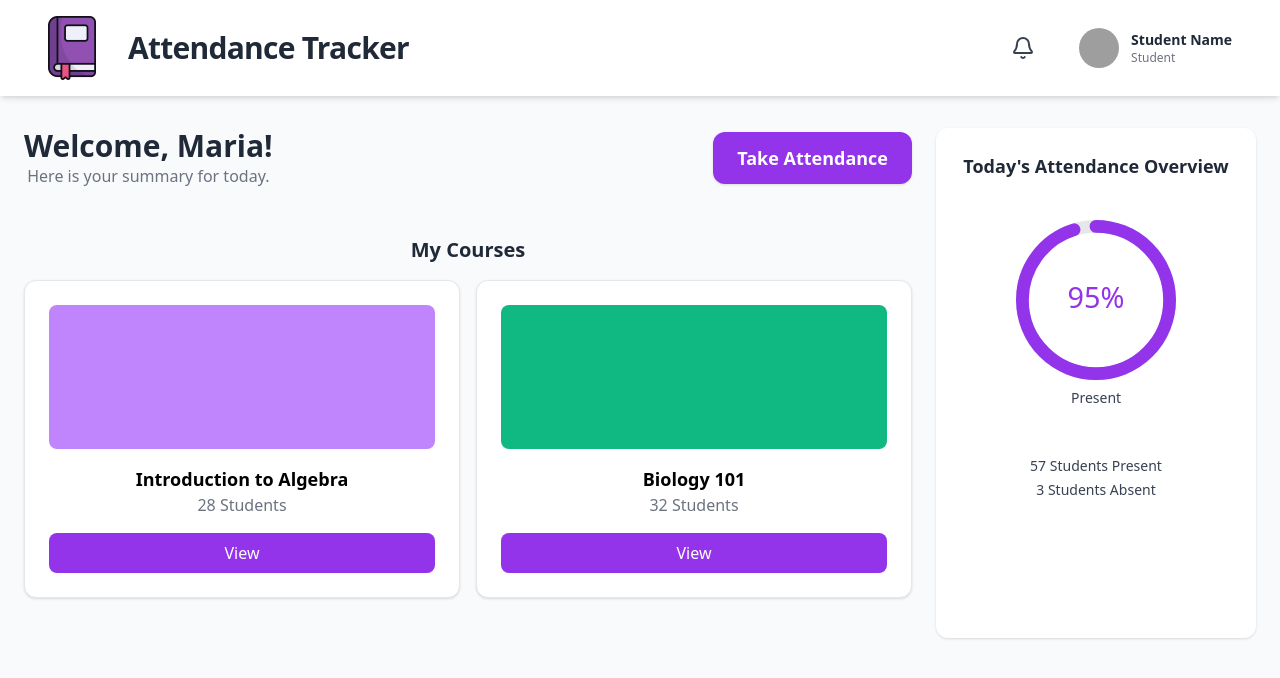
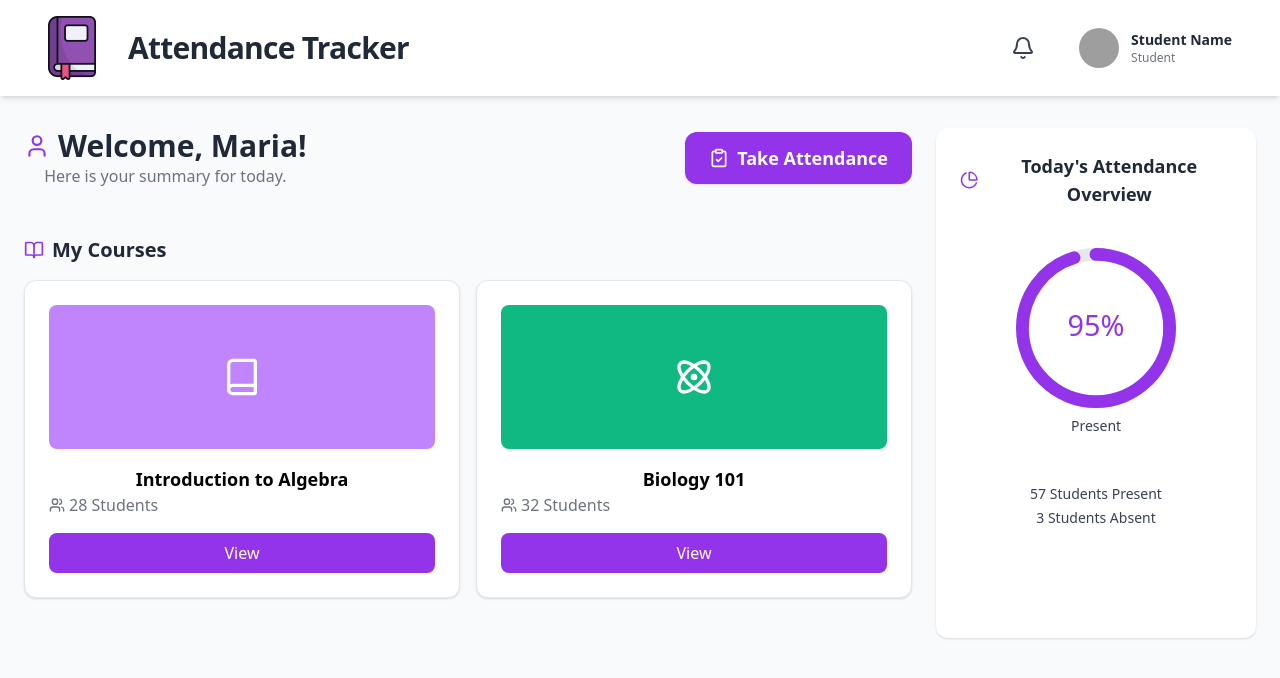
Before and after one commit to raghad006/Student-Attendance-Progress-Tracker, a React (Create React App) app in the folder frontend/: page / in a window 1280 px wide. Shown: the top 678 px of the page. Built offline with nearby package versions, Linux system fonts and the light colour scheme; grey boxes are pictures that could not be loaded.

Commit message:
Added icones usin lucide-react

```diff
--- a/frontend/src/Teacher/AttendancePage.jsx
+++ b/frontend/src/Teacher/AttendancePage.jsx
@@ -1,6 +1,6 @@
 import React, { useState } from "react";
-import { ChevronDown } from "lucide-react";
-import Header from "../components/Header"; // adjust the path
+import { ChevronDown, User, CheckCircle, FileEdit } from "lucide-react";
+import Header from "../components/Header";
 
 const initialStudents = [
   { id: 1, name: "Alex Johnson", attendance: "Absent", note: "" },
@@ -57,8 +57,10 @@ const AttendancePage = () => {
   return (
     <div>
       <Header userType="teacher" />
+
       <div className="p-10 w-full max-w-7xl mx-auto bg-gray-50 min-h-screen mt-24">
         <div className="bg-white rounded-3xl shadow-lg p-8 overflow-visible relative">
+
           <div className="flex justify-between items-center mb-8 flex-wrap gap-4">
             <h1 className="text-3xl font-extrabold text-gray-800">Attendance</h1>
             <div className="relative w-80">
@@ -88,7 +90,7 @@ const AttendancePage = () => {
             </button>
 
             <button
-              onClick={() => window.location.href = "/dashboard"}
+              onClick={() => (window.location.href = "/dashboard")}
               className="bg-gray-100 text-gray-800 px-4 py-2 rounded-xl hover:bg-gray-200 transition shadow-md"
             >
               Back to Dashboard
@@ -99,12 +101,36 @@ const AttendancePage = () => {
             <table className="w-full text-sm">
               <thead className="text-gray-600 bg-gray-100">
                 <tr>
-                  <th className="p-3 text-left">ID</th>
-                  <th className="p-3 text-left">Student</th>
-                  <th className="p-3 text-left">Attendance</th>
-                  <th className="p-3 text-left">Note</th>
+                  <th className="p-3 text-left">
+                    <div className="flex items-center gap-2">
+                      <User size={16} />
+                      ID
+                    </div>
+                  </th>
+
+                  <th className="p-3 text-left">
+                    <div className="flex items-center gap-2">
+                      <User size={16} />
+                      Student
+                    </div>
+                  </th>
+
+                  <th className="p-3 text-left">
+                    <div className="flex items-center gap-2">
+                      <CheckCircle size={16} />
+                      Attendance
+                    </div>
+                  </th>
+
+                  <th className="p-3 text-left">
+                    <div className="flex items-center gap-2">
+                      <FileEdit size={16} />
+                      Note
+                    </div>
+                  </th>
                 </tr>
               </thead>
+
               <tbody className="text-gray-900">
                 {filteredStudents.map((student, index) => (
                   <tr
@@ -113,6 +139,7 @@ const AttendancePage = () => {
                   >
                     <td className="p-3 font-medium">{student.id}</td>
                     <td className="p-3">{student.name}</td>
+
                     <td className="p-3 relative">
                       <button
                         onClick={() =>
@@ -147,6 +174,7 @@ const AttendancePage = () => {
                         </div>
                       )}
                     </td>
+
                     <td className="p-3">
                       <input
                         type="text"
@@ -158,6 +186,7 @@ const AttendancePage = () => {
                     </td>
                   </tr>
                 ))}
+
                 {filteredStudents.length === 0 && (
                   <tr>
                     <td colSpan="4" className="text-center py-6 text-gray-500">
--- a/frontend/src/Teacher/BiologyPage.jsx
+++ b/frontend/src/Teacher/BiologyPage.jsx
@@ -1,4 +1,4 @@
-import React, { useState } from "react";
+ import React, { useState } from "react";
 import { useNavigate } from "react-router-dom";
 import Header from "../components/Header";
 
@@ -6,14 +6,12 @@ export default function BiologyPage() {
   const navigate = useNavigate();
   const [selectedStudent, setSelectedStudent] = useState(null);
   const [searchTerm, setSearchTerm] = useState("");
-  const [selectedDate, setSelectedDate] = useState("");
 
-  const students = [
+ const students = [
     {
       name: "Diana Prince",
       id: "ID-98762",
       grade: 4.8,
-      note: "Excellent work on lab, perfect attendance.",
       avatar: "",
       fullId: "987654324",
       course: "Biology 101",
@@ -27,7 +25,6 @@ export default function BiologyPage() {
       name: "Malak Wael",
       id: "ID-98761",
       grade: 2.7,
-      note: "Multiple absences due to medical appointments.",
       avatar: "",
       fullId: "987654325",
       course: "Biology 101",
@@ -41,7 +38,6 @@ export default function BiologyPage() {
       name: "Ethan Hunt",
       id: "ID-98760",
       grade: 3.9,
-      note: "Needs improvement in lab work.",
       avatar: "",
       fullId: "987654326",
       course: "Biology 101",
@@ -55,7 +51,6 @@ export default function BiologyPage() {
       name: "Fatima Ali",
       id: "ID-98759",
       grade: 4.5,
-      note: "Excellent participation.",
       avatar: "",
       fullId: "987654327",
       course: "Biology 101",
@@ -69,7 +64,6 @@ export default function BiologyPage() {
       name: "Alex Johnson",
       id: "ID-98758",
       grade: 3.3,
-      note: "Needs to improve lab reports.",
       avatar: "",
       fullId: "987654328",
       course: "Biology 101",
@@ -83,7 +77,6 @@ export default function BiologyPage() {
       name: "Brenda Smith",
       id: "ID-98757",
       grade: 4.0,
-      note: "Good understanding of concepts.",
       avatar: "",
       fullId: "987654329",
       course: "Biology 101",
@@ -94,7 +87,6 @@ export default function BiologyPage() {
       ]
     }
   ];
-
   const filteredStudents = students.filter(student =>
     student.name.toLowerCase().includes(searchTerm.toLowerCase()) ||
     student.id.toLowerCase().includes(searchTerm.toLowerCase()) ||
@@ -124,8 +116,7 @@ export default function BiologyPage() {
   };
 
   const handleSearchChange = e => setSearchTerm(e.target.value);
-  const handleDateChange = e => setSelectedDate(e.target.value);
-  const clearSearch = () => { setSearchTerm(""); setSelectedDate(""); };
+  const clearSearch = () => setSearchTerm("");
 
   return (
     <div>
@@ -152,18 +143,12 @@ export default function BiologyPage() {
               onChange={handleSearchChange}
               className="px-4 py-3 border border-gray-300 rounded-xl focus:border-purple-400 focus:outline-none w-64"
             />
-            <input
-              type="date"
-              value={selectedDate}
-              onChange={handleDateChange}
-              className="px-4 py-3 border border-gray-300 rounded-xl focus:border-purple-400 focus:outline-none"
-            />
-            {(searchTerm || selectedDate) && (
+            {searchTerm && (
               <button
                 onClick={clearSearch}
                 className="bg-gray-500 text-white px-6 py-3 rounded-xl hover:bg-gray-600 transition-colors"
               >
-                Clear Filters
+                Clear Search
               </button>
             )}
           </div>
--- a/frontend/src/Teacher/Dashboard.jsx
+++ b/frontend/src/Teacher/Dashboard.jsx
@@ -3,6 +3,16 @@ import { useNavigate } from "react-router-dom";
 import { CircularProgressbar, buildStyles } from "react-circular-progressbar";
 import "react-circular-progressbar/dist/styles.css";
 import Header from "../components/Header";
+
+import {
+  User,
+  ClipboardCheck,
+  BookOpen,
+  Book,
+  Atom,
+  Users,
+  PieChart,
+} from "lucide-react";
 
 export default function Dashboard() {
   const navigate = useNavigate();
@@ -19,42 +29,59 @@ export default function Dashboard() {
 
           <header className="flex justify-between items-center mb-6">
             <div>
-              <h1 className="text-3xl font-bold text-gray-800">Welcome, Maria!</h1>
+              <h1 className="text-3xl font-bold text-gray-800 flex items-center gap-2">
+                <User size={26} className="text-purple-600" />
+                Welcome, Maria!
+              </h1>
               <p className="text-gray-500">Here is your summary for today.</p>
             </div>
 
             <button
               onClick={handleAttendanceClick}
-              className="bg-purple-600 hover:bg-purple-700 text-white font-semibold px-6 py-3 rounded-xl shadow text-lg transition-all duration-200"
+              className="bg-purple-600 hover:bg-purple-700 text-white font-semibold px-6 py-3 rounded-xl shadow text-lg transition-all duration-200 flex items-center gap-2"
             >
+              <ClipboardCheck size={20} />
               Take Attendance
             </button>
           </header>
 
           <section className="mb-10">
-            <h2 className="text-xl font-semibold text-gray-800 mb-4">My Courses</h2>
+            <h2 className="text-xl font-semibold text-gray-800 mb-4 flex items-center gap-2">
+              <BookOpen size={20} className="text-purple-600" />
+              My Courses
+            </h2>
 
             <div className="grid grid-cols-1 sm:grid-cols-2 gap-4 w-full">
 
               <div className="bg-white border rounded-xl shadow p-6 flex flex-col min-h-[260px] max-w-[520px]">
-                <div className="w-full h-36 bg-purple-400 rounded-lg mb-4"></div>
+                <div className="w-full h-36 bg-purple-400 rounded-lg mb-4 flex items-center justify-center">
+                  <Book size={40} className="text-white" />
+                </div>
                 <h3 className="text-lg font-semibold">Introduction to Algebra</h3>
-                <p className="text-gray-500 mb-4">28 Students</p>
+                <p className="text-gray-500 mb-4 flex items-center gap-1">
+                  <Users size={16} /> 28 Students
+                </p>
+
                 <button
-                onClick={handleBiologyClick}
-                className="mt-auto px-4 py-2 bg-purple-600 text-white rounded-lg hover:bg-purple-700">
-
+                  onClick={handleBiologyClick}
+                  className="mt-auto px-4 py-2 bg-purple-600 text-white rounded-lg hover:bg-purple-700 flex items-center justify-center gap-2"
+                >
                   View
                 </button>
               </div>
 
               <div className="bg-white border rounded-xl shadow p-6 flex flex-col min-h-[260px] max-w-[520px]">
-                <div className="w-full h-36 bg-emerald-500 rounded-lg mb-4"></div>
+                <div className="w-full h-36 bg-emerald-500 rounded-lg mb-4 flex items-center justify-center">
+                  <Atom size={40} className="text-white" />
+                </div>
                 <h3 className="text-lg font-semibold">Biology 101</h3>
-                <p className="text-gray-500 mb-4">32 Students</p>
+                <p className="text-gray-500 mb-4 flex items-center gap-1">
+                  <Users size={16} /> 32 Students
+                </p>
+
                 <button
                   onClick={handleBiologyClick}
-                  className="mt-auto px-4 py-2 bg-purple-600 text-white rounded-lg hover:bg-purple-700"
+                  className="mt-auto px-4 py-2 bg-purple-600 text-white rounded-lg hover:bg-purple-700 flex items-center justify-center gap-2"
                 >
                   View
                 </button>
@@ -66,7 +93,8 @@ export default function Dashboard() {
 
         <aside className="w-80 bg-white shadow rounded-xl p-6 flex flex-col items-center gap-6">
 
-          <h3 className="text-lg font-semibold text-gray-800 mb-4">
+          <h3 className="text-lg font-semibold text-gray-800 mb-4 flex items-center gap-2">
+            <PieChart size={20} className="text-purple-600" />
             Today's Attendance Overview
           </h3>
 
```
